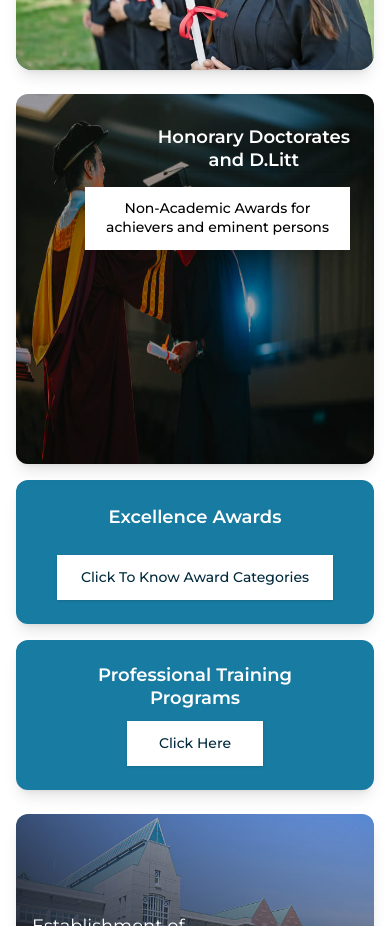
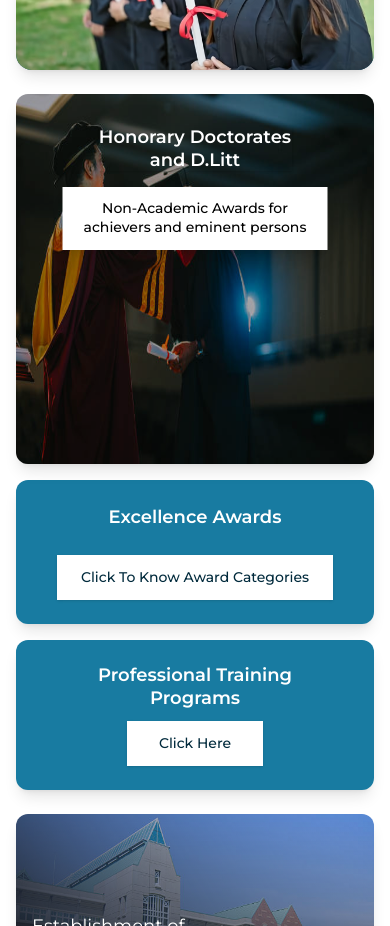
Before and after one commit to ritzdevelopers/nova-vista, a Next.js app: page / in a window 390 px wide. Shown: the part 2500-3426 px from the top of the page. Built offline with nearby package versions, Linux system fonts and the light colour scheme; no server answers.

Commit message:
fix:minor bugs

```diff
--- a/app/_components/home/AboutSection.jsx
+++ b/app/_components/home/AboutSection.jsx
@@ -1,9 +1,8 @@
 "use client";
 
 import Image from "next/image";
-import { motion } from "framer-motion";
+import { motion, useReducedMotion } from "framer-motion";
 import MotionSection from "../motion/MotionSection";
-import useMotionSettings from "../motion/useMotionSettings";
 
 const blockVariants = {
     hidden: (direction) => ({
@@ -14,7 +13,7 @@ const blockVariants = {
 };
 
 export default function AboutSection() {
-    const motionSettings = useMotionSettings();
+    const reduceMotion = useReducedMotion();
 
     return (
         <MotionSection
@@ -29,10 +28,9 @@ export default function AboutSection() {
                         className="flex justify-center"
                         custom="left"
                         variants={blockVariants}
-                        initial={motionSettings.initial}
-                        animate={motionSettings.animate}
-                        whileInView={motionSettings.whileInView}
-                        viewport={motionSettings.viewport}
+                        initial={reduceMotion ? false : "hidden"}
+                        whileInView={reduceMotion ? undefined : "show"}
+                        viewport={{ amount: 0.2, once: false }}
                         transition={{ duration: 0.6, ease: "easeOut" }}
                     >
                         <Image
@@ -49,10 +47,9 @@ export default function AboutSection() {
                         className="space-y-6 text-center"
                         custom="right"
                         variants={blockVariants}
-                        initial={motionSettings.initial}
-                        animate={motionSettings.animate}
-                        whileInView={motionSettings.whileInView}
-                        viewport={motionSettings.viewport}
+                        initial={reduceMotion ? false : "hidden"}
+                        whileInView={reduceMotion ? undefined : "show"}
+                        viewport={{ amount: 0.2, once: false }}
                         transition={{ duration: 0.6, ease: "easeOut", delay: 0.1 }}
                     >
                         <h1 className="md:text-[36px] font-semibold text-[28px]">
--- a/app/_components/home/Advisory.jsx
+++ b/app/_components/home/Advisory.jsx
@@ -2,9 +2,8 @@
 
 import Image from "next/image";
 import React from "react";
-import { motion } from "framer-motion";
+import { motion, useReducedMotion } from "framer-motion";
 import MotionSection from "../motion/MotionSection";
-import useMotionSettings from "../motion/useMotionSettings";
 
 const itemVariants = {
     hidden: (direction) => ({
@@ -15,7 +14,7 @@ const itemVariants = {
 };
 
 export default function Advisory() {
-    const motionSettings = useMotionSettings();
+    const reduceMotion = useReducedMotion();
 
     return (
         <MotionSection className="relative py-10 mt-5 scroll-mt-20" id="advisory">
@@ -79,10 +78,9 @@ export default function Advisory() {
                             className="flex flex-col items-center text-center gap-3 md:gap-4"
                             custom={index % 2 === 0 ? "left" : "right"}
                             variants={itemVariants}
-                            initial={motionSettings.initial}
-                            animate={motionSettings.animate}
-                            whileInView={motionSettings.whileInView}
-                            viewport={motionSettings.viewport}
+                            initial={reduceMotion ? false : "hidden"}
+                            whileInView={reduceMotion ? undefined : "show"}
+                            viewport={{ amount: 0.2, once: false }}
                             transition={{
                                 duration: 0.5,
                                 ease: "easeOut",
--- a/app/_components/home/ServiceSection.jsx
+++ b/app/_components/home/ServiceSection.jsx
@@ -3,12 +3,11 @@
 import Image from "next/image";
 import Link from "next/link";
 import React from "react";
-import { motion } from "framer-motion";
+import { motion, useReducedMotion } from "framer-motion";
 import MotionSection from "../motion/MotionSection";
-import useMotionSettings from "../motion/useMotionSettings";
 
 export default function ServiceSection() {
-    const motionSettings = useMotionSettings();
+    const reduceMotion = useReducedMotion();
 
     const textVariants = {
         hidden: (direction) => ({
@@ -39,10 +38,9 @@ export default function ServiceSection() {
                             className="flex flex-col items-center text-center gap-4 max-w-xl"
                             custom="left"
                             variants={textVariants}
-                            initial={motionSettings.initial}
-                            animate={motionSettings.animate}
-                            whileInView={motionSettings.whileInView}
-                            viewport={motionSettings.viewport}
+                            initial={reduceMotion ? false : "hidden"}
+                            whileInView={reduceMotion ? undefined : "show"}
+                            viewport={{ amount: 0.2, once: false }}
                             transition={{ duration: 0.6, ease: "easeOut" }}
                         >
                             <h2 className="md:text-[36px] text-[28px] font-semibold">
@@ -93,13 +91,12 @@ export default function ServiceSection() {
                             <div className="absolute inset-0 bg-black/30"></div>
                             {/* Overlay Text */}
                             <motion.div
-                                className="absolute top-8 right-6 md:right-10 flex flex-col items-end text-right max-w-md"
+                                className="absolute top-8 left-1/2 -translate-x-1/2 md:left-auto md:translate-x-0 md:right-10 flex flex-col items-center md:items-end text-center md:text-right max-w-md"
                                 custom="right"
                                 variants={textVariants}
-                                initial={motionSettings.initial}
-                                animate={motionSettings.animate}
-                                whileInView={motionSettings.whileInView}
-                                viewport={motionSettings.viewport}
+                                initial={reduceMotion ? false : "hidden"}
+                                whileInView={reduceMotion ? undefined : "show"}
+                                viewport={{ amount: 0.2, once: false }}
                                 transition={{ duration: 0.6, ease: "easeOut" }}
                             >
                                 <h2 className="text-white font-semibold text-center md:text-[24px] text-[18px] mb-4 leading-tight shadow-sm">
@@ -125,10 +122,9 @@ export default function ServiceSection() {
                                 className="bg-[#187ba1] text-white rounded-xl p-6 flex flex-col justify-center items-center text-center shadow-lg hover:shadow-xl transition-shadow w-full"
                                 custom="left"
                                 variants={textVariants}
-                                initial={motionSettings.initial}
-                                animate={motionSettings.animate}
-                                whileInView={motionSettings.whileInView}
-                                viewport={motionSettings.viewport}
+                                initial={reduceMotion ? false : "hidden"}
+                                whileInView={reduceMotion ? undefined : "show"}
+                                viewport={{ amount: 0.2, once: false }}
                                 transition={{ duration: 0.6, ease: "easeOut" }}
                             >
                                 <h3 className="md:text-[24px] text-[18px] font-semibold mb-6">
@@ -147,10 +143,9 @@ export default function ServiceSection() {
                                 className="bg-[#187ba1] text-white rounded-xl p-6 flex flex-col justify-center items-center text-center shadow-lg hover:shadow-xl transition-shadow w-full"
                                 custom="right"
                                 variants={textVariants}
-                                initial={motionSettings.initial}
-                                animate={motionSettings.animate}
-                                whileInView={motionSettings.whileInView}
-                                viewport={motionSettings.viewport}
+                                initial={reduceMotion ? false : "hidden"}
+                                whileInView={reduceMotion ? undefined : "show"}
+                                viewport={{ amount: 0.2, once: false }}
                                 transition={{ duration: 0.6, ease: "easeOut" }}
                             >
                                 <h3 className="md:text-[24px] text-[18px] font-semibold mb-3 leading-tight">
@@ -191,10 +186,9 @@ export default function ServiceSection() {
                   text-white px-4 sm:px-6 py-5"
                                     custom="left"
                                     variants={textVariants}
-                                    initial={motionSettings.initial}
-                                    animate={motionSettings.animate}
-                                    whileInView={motionSettings.whileInView}
-                                    viewport={motionSettings.viewport}
+                                    initial={reduceMotion ? false : "hidden"}
+                                    whileInView={reduceMotion ? undefined : "show"}
+                                    viewport={{ amount: 0.2, once: false }}
                                     transition={{ duration: 0.6, ease: "easeOut" }}
                                 >
                                     Establishment of
@@ -226,10 +220,9 @@ export default function ServiceSection() {
                   text-white px-4 sm:px-6 py-5 mb-2"
                                     custom="right"
                                     variants={textVariants}
-                                    initial={motionSettings.initial}
-                                    animate={motionSettings.animate}
-                                    whileInView={motionSettings.whileInView}
-                                    viewport={motionSettings.viewport}
+                                    initial={reduceMotion ? false : "hidden"}
+                                    whileInView={reduceMotion ? undefined : "show"}
+                                    viewport={{ amount: 0.2, once: false }}
                                     transition={{ duration: 0.6, ease: "easeOut" }}
                                 >
                                     Twinning, Exchange and dual certification
--- a/app/_components/motion/MotionSection.jsx
+++ b/app/_components/motion/MotionSection.jsx
@@ -1,7 +1,7 @@
 "use client";
 
-import { motion } from "framer-motion";
-import useMotionSettings from "./useMotionSettings";
+import { motion, useReducedMotion } from "framer-motion";
+import { useEffect, useState } from "react";
 
 const variants = {
     hidden: { opacity: 0, y: 24 },
@@ -9,15 +9,28 @@ const variants = {
 };
 
 export default function MotionSection({ children, className, ...props }) {
-    const motionSettings = useMotionSettings();
+    const reduceMotion = useReducedMotion();
+    const [canAnimate, setCanAnimate] = useState(false);
+
+    useEffect(() => {
+        if (reduceMotion) {
+            setCanAnimate(false);
+            return;
+        }
+
+        if (typeof window !== "undefined" && "IntersectionObserver" in window) {
+            setCanAnimate(true);
+        } else {
+            setCanAnimate(false);
+        }
+    }, [reduceMotion]);
 
     return (
         <motion.section
             className={className}
-            initial={motionSettings.initial}
-            animate={motionSettings.animate}
-            whileInView={motionSettings.whileInView}
-            viewport={motionSettings.viewport}
+            initial={false}
+            whileInView={canAnimate ? "show" : undefined}
+            viewport={{ amount: 0.2, once: false }}
             variants={variants}
             transition={{ duration: 0.6, ease: "easeOut" }}
             {...props}
--- a/app/_components/motion/useMotionSettings.js
+++ /dev/null
@@ -1,57 +0,0 @@
-"use client";
-
-import { useEffect, useMemo, useState } from "react";
-import { useReducedMotion } from "framer-motion";
-
-const DEFAULT_VIEWPORT = { amount: 0.2, once: false };
-
-export default function useMotionSettings(options = {}) {
-    const reduceMotion = useReducedMotion();
-    const [isMobile, setIsMobile] = useState(false);
-    const maxWidth = options.maxWidth ?? 767;
-    const viewport = useMemo(
-        () => ({ ...DEFAULT_VIEWPORT, ...(options.viewport || {}) }),
-        [options.viewport]
-    );
-
-    useEffect(() => {
-        if (typeof window === "undefined") return undefined;
-
-        const mediaQuery = window.matchMedia(`(max-width: ${maxWidth}px)`);
-        const update = () => setIsMobile(mediaQuery.matches);
-        update();
-
-        if (mediaQuery.addEventListener) {
-            mediaQuery.addEventListener("change", update);
-            return () => mediaQuery.removeEventListener("change", update);
-        }
-
-        mediaQuery.addListener(update);
-        return () => mediaQuery.removeListener(update);
-    }, [maxWidth]);
-
-    if (reduceMotion) {
-        return {
-            initial: "show",
-            animate: "show",
-            whileInView: undefined,
-            viewport: undefined,
-        };
-    }
-
-    if (isMobile) {
-        return {
-            initial: "hidden",
-            animate: "show",
-            whileInView: undefined,
-            viewport: undefined,
-        };
-    }
-
-    return {
-        initial: "hidden",
-        animate: undefined,
-        whileInView: "show",
-        viewport,
-    };
-}
--- a/app/_components/programtraining/QueryFormSection.jsx
+++ b/app/_components/programtraining/QueryFormSection.jsx
@@ -1,9 +1,8 @@
 "use client";
 
 import React, { useState } from 'react'
-import { motion } from "framer-motion";
+import { motion, useReducedMotion } from "framer-motion";
 import MotionSection from '../motion/MotionSection'
-import useMotionSettings from "../motion/useMotionSettings";
 
 export default function QueryFormSection() {
   const [formData , setFormData] = useState({
@@ -21,7 +20,7 @@ export default function QueryFormSection() {
   const [message , setMessage] = useState('');
 
   const script_url = process.env.NEXT_PUBLIC_SCRIPT_URL || '';
-  const motionSettings = useMotionSettings();
+  const reduceMotion = useReducedMotion();
 
   const blockVariants = {
     hidden: (direction) => ({
@@ -82,10 +81,9 @@ export default function QueryFormSection() {
             className="bg-[#0B6E99] text-white p-6 sm:p-8"
             custom="left"
             variants={blockVariants}
-            initial={motionSettings.initial}
-            animate={motionSettings.animate}
-            whileInView={motionSettings.whileInView}
-            viewport={motionSettings.viewport}
+            initial={reduceMotion ? false : "hidden"}
+            whileInView={reduceMotion ? undefined : "show"}
+            viewport={{ amount: 0.2, once: false }}
             transition={{ duration: 0.6, ease: "easeOut" }}
           >
             <p className="text-sm tracking-wide mb-2">Have A Query?</p>
@@ -158,10 +156,9 @@ export default function QueryFormSection() {
             className="flex flex-col items-center text-center lg:items-start lg:text-left"
             custom="right"
             variants={blockVariants}
-            initial={motionSettings.initial}
-            animate={motionSettings.animate}
-            whileInView={motionSettings.whileInView}
-            viewport={motionSettings.viewport}
+            initial={reduceMotion ? false : "hidden"}
+            whileInView={reduceMotion ? undefined : "show"}
+            viewport={{ amount: 0.2, once: false }}
             transition={{ duration: 0.6, ease: "easeOut", delay: 0.1 }}
           >
             <h4
```
